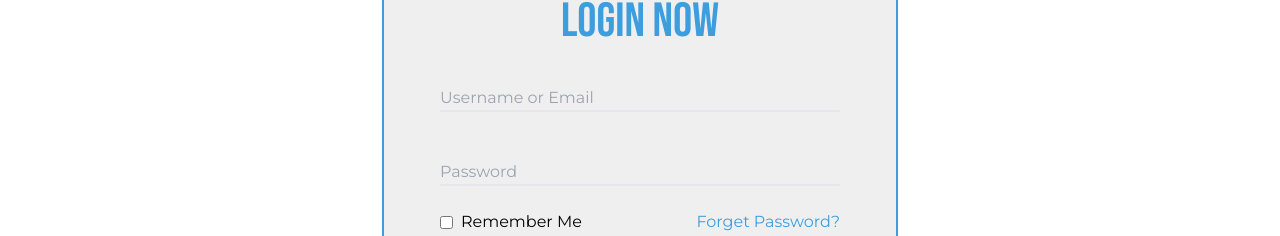
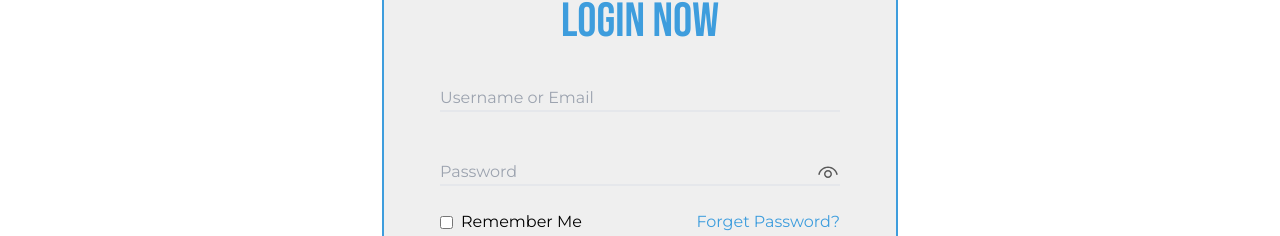
Before and after one commit to md-maruf-billa/Assignment-9-public, a React (Vite) app: page /login in a window 1280 px wide. Shown: the part 112-348 px from the top of the page. Built offline with nearby package versions, Linux system fonts and the light colour scheme; no server answers.

Commit message:
Fixed Show and Hide Password icon overlaping

```diff
--- a/src/components/footer/Footer.jsx
+++ b/src/components/footer/Footer.jsx
@@ -26,11 +26,11 @@ const Footer = () => {
                 </nav>
                 <form className='col-span-4 lg:col-span-1'>
                     <h6 className="font-title text-xl text-[#3498db]">Newsletter</h6>
-                    <input className='bg-transparent outline-none border-b text-black border-black' type="text" placeholder='Enter Your Email' />
+                    <input className='bg-transparent outline-none border-b text-black border-black dark:text-white' type="text" placeholder='Enter Your Email' />
                     <button className="btn bg-[#3498db] border-none outline-none text-white mt-4">Subscribe</button>
                 </form>
             </footer>
-            <footer className="footer footer-center p-4 bg-[#3498db] text-base-content">
+            <footer className="footer footer-center p-4 bg-[#3498db] text-base-content dark:text-white">
                 <aside>
                     <p>Copyright © 2024 - All right reserved by Citizen Central || Design By- <span className='font-title text-white tracking-[0.1rem]'>Md Abu-Mahid Islam</span></p>
                 </aside>
--- a/src/components/network/Networks.jsx
+++ b/src/components/network/Networks.jsx
@@ -37,8 +37,8 @@ const Networks = () => {
 
                                 <section data={data} className="p-6">
                                     <div className="container max-w-xl mx-auto">
-                                        <div className="flex flex-col items-center w-full p-6 space-y-8 rounded-md lg:h-full lg:p-8 dark:bg-gray-50 dark:text-gray-800">
-                                            <img src={data.image} alt="" className="size-[200px] rounded-full dark:bg-gray-500" />
+                                        <div className="flex flex-col items-center w-full p-6 space-y-8 rounded-md lg:h-full lg:p-8 dark:text-gray-800">
+                                            <img src={data.image} alt="" className="size-[200px] rounded-ful" />
                                             <h3 className="text-2xl">{data.client_name}</h3>
                                             <blockquote className="max-w-lg text-lg italic font-medium text-center">"{data.review}"</blockquote>
                                             <div className="text-center dark:text-gray-600">
--- a/src/pages/details/Details.jsx
+++ b/src/pages/details/Details.jsx
@@ -1,11 +1,12 @@
 import React, { useContext, useEffect, useState } from 'react';
-import { useLocation, useParams } from 'react-router-dom'
+import { useParams } from 'react-router-dom'
 import useFetch from '../../utils/fetch-data/useFetchData';
 import { MdLocationPin } from "react-icons/md";
 import { FaSackDollar } from "react-icons/fa6";
 import { GrStatusGood } from "react-icons/gr";
 import PageTitle from '../../components/pageTitle/PageTitle';
 import { setInLocalStorage } from '../../utils/localStorage/LocalStorage';
+
 const Details = () => {
     const { id } = useParams()
     const [machData, setMachData] = useState([]);
@@ -39,8 +40,8 @@ const Details = () => {
         <div
             data-aos="zoom-in-up"
             className='min-h-[calc(100vh-288px)] mt-[68px] container mx-auto lg:flex items-center gap-10 px-3 lg:px-0'>
-            <PageTitle title={`C.Central | ${estate_title}`}></PageTitle>
             <div data-aos="fade-right" data-aos-duration="1000" className='lg:w-1/2'>
+                <PageTitle title={estate_title}></PageTitle>
                 <img className='md:h-[600px] object-cover w-full rounded-md' src={image} alt="" />
             </div>
             <div data-aos="fade-right" data-aos-duration="1000" data-aos-delay="500" className='lg:w-1/2 space-y-3 border p-6 rounded-md'>
--- a/src/pages/login/Login.jsx
+++ b/src/pages/login/Login.jsx
@@ -1,5 +1,6 @@
-import React, { useContext } from 'react';
-import { FaFacebook, FaGithub, FaTwitter } from 'react-icons/fa6';
+import React, { useContext, useState } from 'react';
+import { FaEyeSlash, FaFacebook, FaGithub, FaTwitter } from 'react-icons/fa6';
+import { VscEye } from "react-icons/vsc";
 import { FcGoogle } from 'react-icons/fc';
 import { Link, useNavigate, useLocation } from 'react-router-dom';
 import { userInfoContext } from '../../utils/authentication/UserAuth';
@@ -8,6 +9,7 @@ import { toast } from 'react-toastify';
 import PageTitle from '../../components/pageTitle/PageTitle';
 
 const Login = () => {
+    const [eye, setEye] = useState(true);
     const location = useLocation();
     const navigate = useNavigate();
     const navigateRoute = () => { navigate(location.state ? location.state : "/") };
@@ -32,7 +34,10 @@ const Login = () => {
                 toast.warn("Email or Password Incorrect!")
             })
     }
-
+    // ----------------Handel Password Showing---------
+    const handelEye=()=>{
+        setEye(!eye);
+    }
     // --------Handel google login------
     const handelSocialLogin = (accountName) => {
         if (accountName == "google") {
@@ -88,21 +93,30 @@ const Login = () => {
             <form onSubmit={handleSubmit(handelLogin)} className='bg-[#00000010] px-10 md:px-14 py-10 rounded-lg border-2 border-[#3e9ddd]'>
                 <h3 className='text-center font-title text-5xl mb-10 text-[#3e9ddd]'>Login Now</h3>
 
-                <div className='flex flex-col md:w-[400px] gap-12 *:bg-transparent'>
-                    <input {...register("email")} className='border-b-2 outline-none' required type="email" placeholder='Username or Email' />
-                    <input {...register("password")} className='border-b-2 outline-none' required type="password" placeholder='Password' />
+                <div className='flex flex-col md:w-[400px] gap-12'>
+                    <input {...register("email")} className='dark:text-white border-b-2 outline-none bg-transparent' required type="email" placeholder='Username or Email' />
+
+                    <div className='relative'>
+                        <input {...register("password")} className='dark:text-white border-b-2 outline-none bg-transparent w-full' required type={`${eye?"password":"text"}`} placeholder='Password' />
+                        <div className="absolute right-0 top-1/2 -translate-y-1/2">
+                            {
+                                eye ? <VscEye onClick={handelEye} className='text-2xl text-[#5a5a5a] cursor-pointer'></VscEye> :
+                                    <FaEyeSlash onClick={handelEye} className='text-xl text-[#5a5a5a] cursor-pointer'></FaEyeSlash>
+                            }
+                        </div>
+                    </div>
                 </div>
                 <div className='flex justify-between mt-6'>
                     <div className='flex items-center gap-2'>
                         <input className='cursor-pointer' type="checkbox" name="" />
-                        <p className='text-xs md:text-base'>Remember Me</p>
+                        <p className='text-xs md:text-base dark:text-white'>Remember Me</p>
                     </div>
                     <div>
                         <Link className='text-xs md:text-base text-[#3e9ddd]'>Forget Password?</Link>
                     </div>
                 </div>
                 <button type='submit' className='btn w-full bg-[#3e9ddd] text-white font-semibold border-none outline-none mt-12'>Login</button>
-                <p className='text-center mt-4 text-xs md:text-base'>Don’t have an account? <Link className='text-blue-600' to={"/registration"}>Create an account</Link></p>
+                <p className='text-center mt-4 text-xs md:text-base dark:text-white'>Don’t have an account? <Link className='text-blue-600' to={"/registration"}>Create an account</Link></p>
 
 
 
--- a/src/pages/registration/Registration.jsx
+++ b/src/pages/registration/Registration.jsx
@@ -6,6 +6,8 @@ import { toast } from 'react-toastify';
 import { updateProfile } from 'firebase/auth';
 import auth from '../../utils/firebase/FireBase.confing';
 import PageTitle from '../../components/pageTitle/PageTitle';
+import { VscEye } from 'react-icons/vsc';
+import { FaEyeSlash } from 'react-icons/fa6';
 
 const Registration = () => {
     const navigate = useNavigate();
@@ -13,7 +15,8 @@ const Registration = () => {
     const [passErr, setPassErr] = useState('');
     const [strongPass, setStrongPass] = useState("");
     const [successPass, setSuccessPass] = useState("")
-    const { signInWithEmail,setReRender } = useContext(userInfoContext);
+    const { signInWithEmail, setReRender } = useContext(userInfoContext);
+    const [eye,setEye] = useState(true)
     const {
         register,
         handleSubmit,
@@ -27,7 +30,7 @@ const Registration = () => {
                     displayName: data.firstName + " " + data.lastName, photoURL: data.photoURL
                 }).then(() => {
                     setReRender(true);
-                    setTimeout(redirectUser,1000)
+                    setTimeout(redirectUser, 1000)
                 }).catch((error) => {
                 });
 
@@ -71,7 +74,10 @@ const Registration = () => {
 
     }
 
-
+    // ----------Handel showing password and hide-------
+    const handelEye =()=>{
+        setEye(!eye)
+    }
 
     return (
         <div
@@ -82,20 +88,28 @@ const Registration = () => {
             <form onSubmit={handleSubmit(handelRegister)} className='bg-[#00000010] px-10 md:px-14 py-10 rounded-lg border-2 border-[#3e9ddd]'>
                 <h3 className='text-center font-title text-5xl mb-10 text-[#3e9ddd]'>Register Now</h3>
 
-                <div className='flex flex-col md:w-[400px] gap-12 *:bg-transparent'>
+                <div className='flex flex-col md:w-[400px] gap-12 *:bg-transparent dark:text-white'>
                     <input {...register('firstName')} className='border-b-2 outline-none' type="text" placeholder='First Name' />
                     <input {...register('lastName')} className='border-b-2 outline-none' type="text" placeholder='Last Name' />
                     <input {...register('email')} className='border-b-2 outline-none' type="email" placeholder='Email' required />
                     <input {...register('photoURL')} className='border-b-2 outline-none' type="text" placeholder='Photo URL' />
 
-                    <input {...register('password')} onChange={managePassword} className='border-b-2 outline-none' required type="password" placeholder='Password' />
+                    <div className='relative'>
+                        <input {...register('password')} onChange={managePassword} className='border-b-2 bg-transparent w-full outline-none' required type={`${eye?"password":"text"}`} placeholder='Password' />
+                        <div className="absolute right-0 top-1/2 -translate-y-1/2">
+                            {
+                                eye ? <VscEye onClick={handelEye} className='text-2xl text-[#5a5a5a] cursor-pointer'></VscEye> :
+                                    <FaEyeSlash onClick={handelEye} className='text-xl text-[#5a5a5a] cursor-pointer'></FaEyeSlash>
+                            }
+                        </div>
+                    </div>
                     {
                         passErr ? <small className='-mt-10 text-red-600'>{passErr}</small> :
                             <small className='-mt-10 text-green-600'>{successPass}</small>
                     }
                 </div>
                 <div className='flex justify-between mt-6'>
-                    <div className='flex items-center gap-2'>
+                    <div className='flex items-center gap-2 dark:text-white'>
                         <input className='text-xs md:text-base cursor-pointer' type="checkbox" name="" />
                         <p>Remember Me</p>
                     </div>
@@ -104,7 +118,7 @@ const Registration = () => {
                     </div>
                 </div>
                 <button type='submit' className='btn w-full bg-[#3e9ddd] text-white border-none outline-none mt-12'>Sign Up</button>
-                <p className='text-center mt-4'>Already have an account? <Link className='text-[#3e9ddd]' to={"/login"}>Login Now</Link></p>
+                <p className='text-center mt-4 dark:text-white'>Already have an account? <Link className='text-[#3e9ddd]' to={"/login"}>Login Now</Link></p>
 
             </form>
         </div >
```
